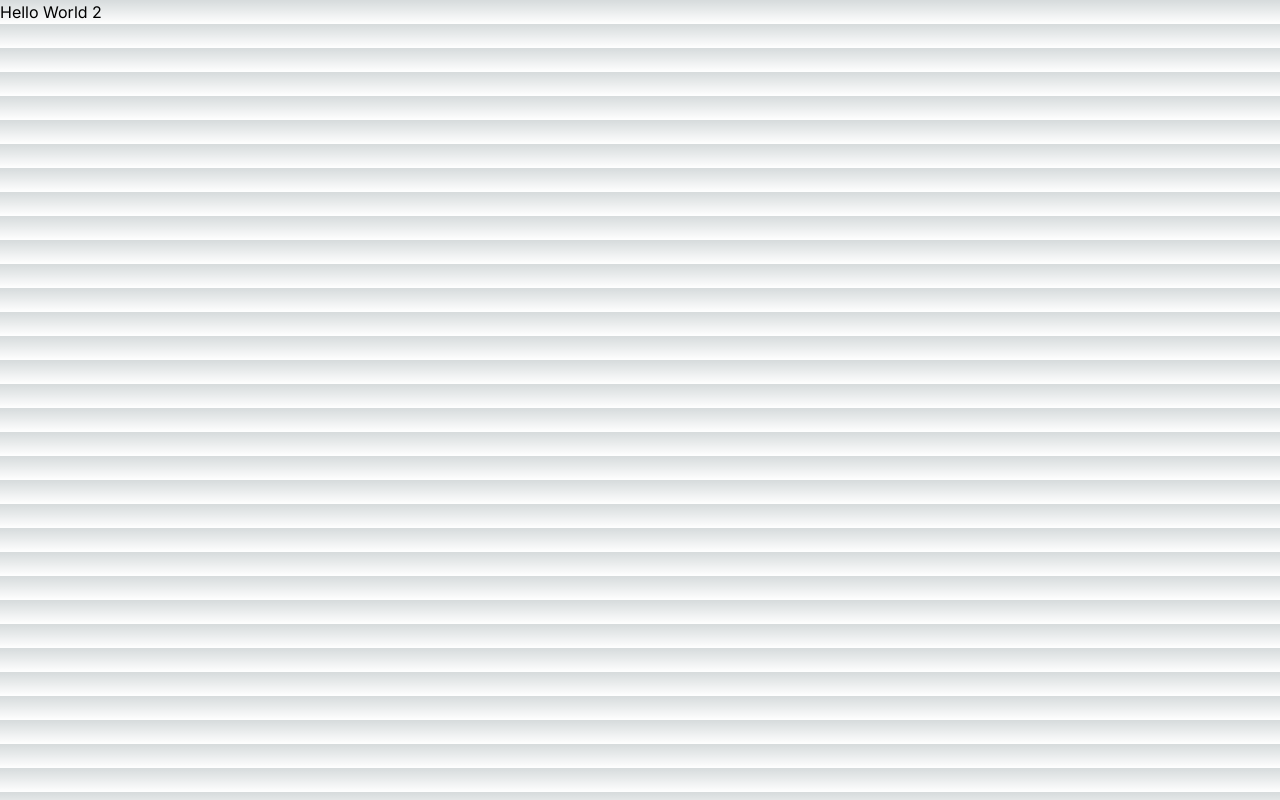
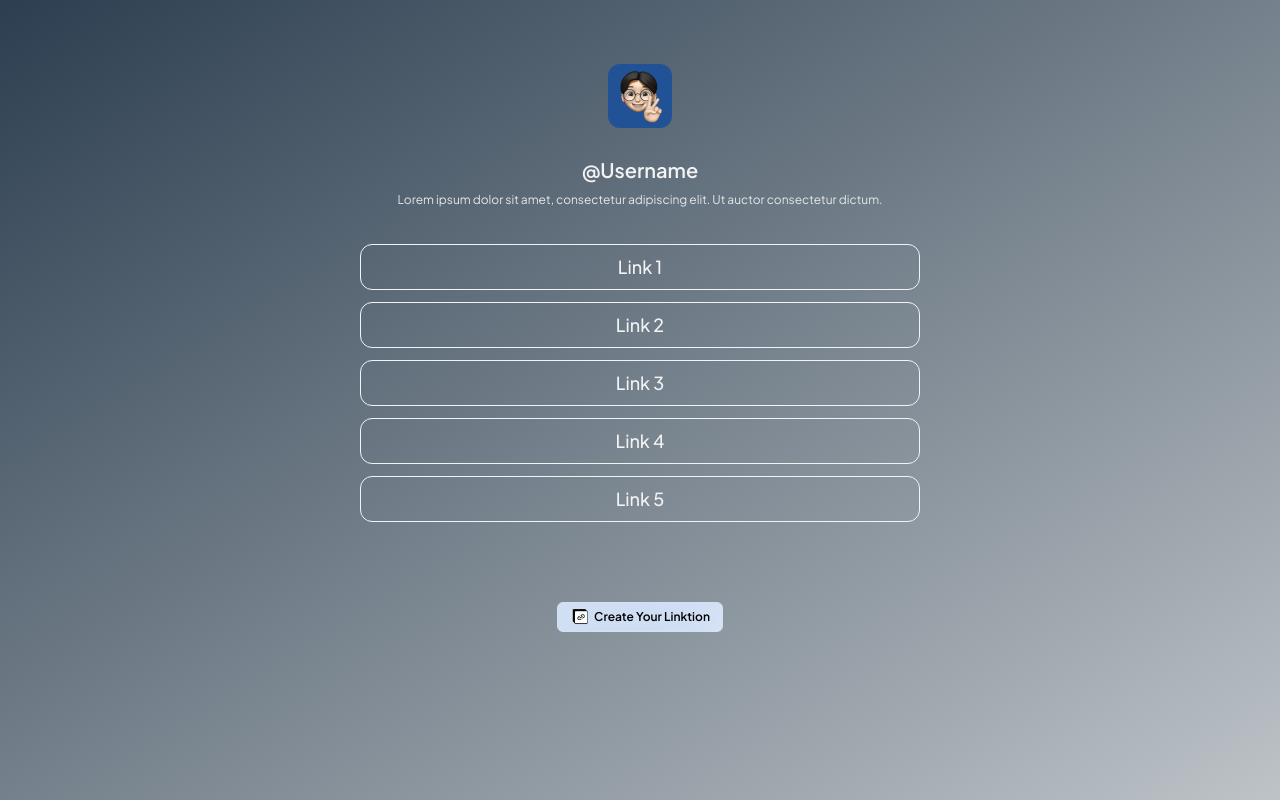
Before and after one commit to Mgkusumaputra/linktion, a Next.js app: page / in a window 1280 px wide. Built offline with nearby package versions, Linux system fonts and the light colour scheme.

Commit message:
feat: adding base page for linktree and all related components

```diff
--- /dev/null
+++ b/app/components/footerButton.tsx
@@ -0,0 +1,26 @@
+import clsx from 'clsx';
+import Image from 'next/image';
+import Link from 'next/link';
+
+export default function FooterButton() {
+  return (
+    <Link
+      className={clsx(
+        'inline-flex animate-shimmer items-center justify-center gap-1 rounded-md border border-[#d4e1f4] px-3 py-1 text-xs font-semibold text-black transition-colors',
+        'bg-[linear-gradient(110deg,#cfdef3,45%,#e7eff9,55%,#cfdef3)] bg-[length:200%_100%]',
+        'focus:outline-none focus:ring-2 focus:ring-slate-400 focus:ring-offset-2 focus:ring-offset-slate-50',
+      )}
+      href='https://links.mgkusumaputra.me/Linktion'
+      target='_blank'
+      rel='noopener noreferrer'
+    >
+      <Image
+        width={20}
+        height={20}
+        src='/linktionLogo.png'
+        alt='Linktion Logo'
+      />
+      Create Your Linktion
+    </Link>
+  );
+}
--- /dev/null
+++ b/app/components/treeButton.tsx
@@ -0,0 +1,23 @@
+import { clsx } from 'clsx';
+import Link from 'next/link';
+
+interface TreeButtonProps {
+  href: string;
+  title: string;
+}
+
+export default function TreeButton({ href, title }: TreeButtonProps) {
+  return (
+    <Link
+      href={href}
+      className={clsx(
+        'group flex w-full items-center justify-center rounded-xl border border-[#F2F3F4] px-2 py-2',
+        'transition-colors hover:bg-[#F2F3F4] hover:shadow-xl',
+      )}
+    >
+      <p className='text-lg font-medium text-[#F2F3F4] group-hover:text-[#2C3E50]'>
+        {title}
+      </p>
+    </Link>
+  );
+}
--- a/app/layout.tsx
+++ b/app/layout.tsx
@@ -1,9 +1,9 @@
 import type { Metadata } from 'next';
-import { Inter } from 'next/font/google';
+import { Plus_Jakarta_Sans } from 'next/font/google';
 
 import './globals.css';
 
-const inter = Inter({ subsets: ['latin'] });
+const plusJakartaSans = Plus_Jakarta_Sans({ subsets: ['latin'] });
 
 export const metadata: Metadata = {
   title: 'Create Next App',
@@ -17,7 +17,11 @@ export default function RootLayout({
 }>) {
   return (
     <html lang='en'>
-      <body className={inter.className}>{children}</body>
+      <body
+        className={`${plusJakartaSans.className} flex h-screen justify-center bg-gradient-to-br from-[#2C3E50] to-[#BDC3C7]`}
+      >
+        <main className='w-full max-w-screen-sm'>{children}</main>
+      </body>
     </html>
   );
 }
--- a/app/page.tsx
+++ b/app/page.tsx
@@ -1,3 +1,46 @@
+import Image from 'next/image';
+
+import FooterButton from './components/footerButton';
+import TreeButton from './components/treeButton';
+
+const Linktree_Dummy_Data = [
+  { title: 'Link 1', href: '/link-1' },
+  { title: 'Link 2', href: '/link-2' },
+  { title: 'Link 3', href: '/link-3' },
+  { title: 'Link 4', href: '/link-4' },
+  { title: 'Link 5', href: '/link-5' },
+];
+
 export default function Home() {
-  return <h1>Hello World 2</h1>;
+  return (
+    <div className='flex flex-col items-center justify-center px-10'>
+      {/* Upper Content Section */}
+      <div className='mt-16 flex flex-col items-center gap-7 text-center'>
+        <Image
+          width={64}
+          height={64}
+          src='/Memoji 1.png'
+          alt='Profile Icon'
+          className='rounded-xl'
+        />
+        <div className='flex flex-col gap-2'>
+          <h1 className='text-xl font-semibold text-[#F2F3F4]'>@Username</h1>
+          <p className='text-xs font-normal text-[#E5E7E9]'>
+            Lorem ipsum dolor sit amet, consectetur adipiscing elit. Ut auctor
+            consectetur dictum.
+          </p>
+        </div>
+      </div>
+      {/* Linktree Content Section */}
+      <div className='mt-9 flex w-full flex-col gap-3'>
+        {Linktree_Dummy_Data.map((data, index) => (
+          <TreeButton key={index} href={data.href} title={data.title} />
+        ))}
+      </div>
+      {/* Footer Attribution */}
+      <div className='mt-20'>
+        <FooterButton />
+      </div>
+    </div>
+  );
 }
--- a/tailwind.config.ts
+++ b/tailwind.config.ts
@@ -13,6 +13,19 @@ const config: Config = {
         'gradient-conic':
           'conic-gradient(from 180deg at 50% 50%, var(--tw-gradient-stops))',
       },
+      animation: {
+        shimmer: 'shimmer 5s linear infinite',
+      },
+      keyframes: {
+        shimmer: {
+          from: {
+            backgroundPosition: '0 0',
+          },
+          to: {
+            backgroundPosition: '-200% 0',
+          },
+        },
+      },
     },
   },
   plugins: [],
```
Also changed, not shown: public/Memoji 1.png (added), public/linktionLogo.png (added).
